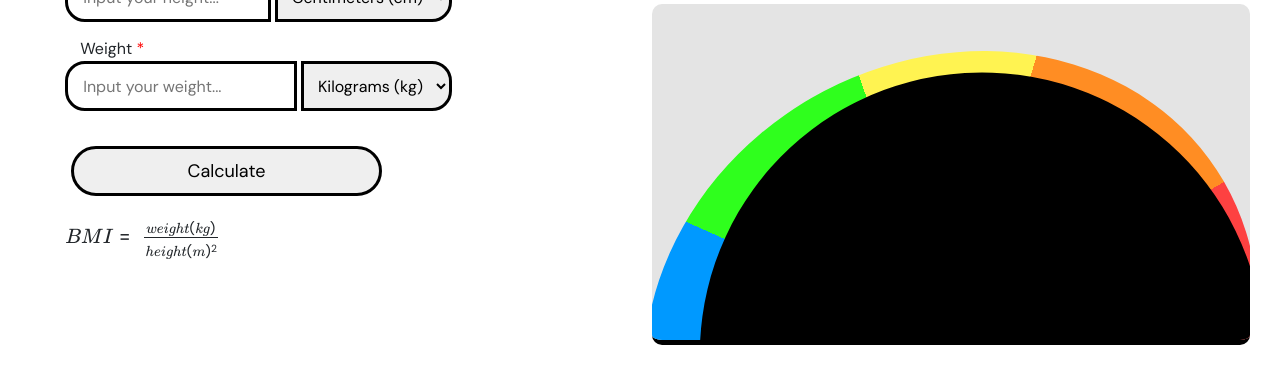
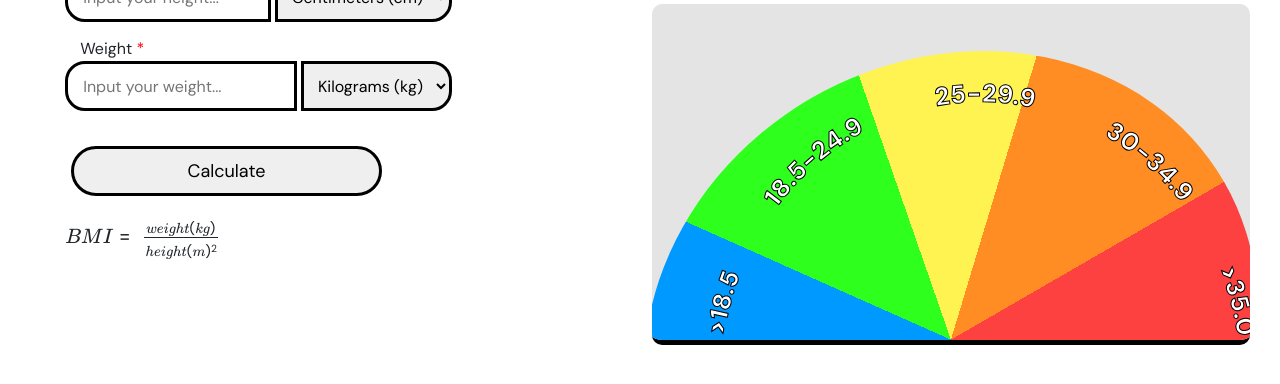
Before and after one commit to piyeldev/calculator, a plain HTML site: page destinations/bmi-calc.html in a window 1280 px wide. Shown: the part 150-534 px from the top of the page. Drawn offline with nearby package versions, Linux system fonts and the light colour scheme.

Commit message:
bro coded today

```diff
--- a/destinations/bmi-calc.html
+++ b/destinations/bmi-calc.html
@@ -109,18 +109,17 @@
               <svg
                 class="semicircle-guide"
                 xmlns="http://www.w3.org/2000/svg"
-                width="auto"
-                height="auto"
+
                 version="1.1"
               >
                 <path
-                  class="label-path"
-                  d="M 0,340 A 50,50 0 0,1 564,361"
-                  fill="black"
+                  id="label-path"
+                  d="M 0 275 A 260 277.5 0 0 1 515 286 Z"
+                  fill="transparent"
                 />
                 <text width="1000">
-                  <textPath xlink:href=".label-path">
-                    sup sup sup
+                  <textPath class="label-text" xlink:href="#label-path">
+                    >18.5 18.5-24.9 25-29.9 30-34.9 >35.0
                   </textPath>
                 </text>
               </svg>
--- a/src/bmi-calc-styles.css
+++ b/src/bmi-calc-styles.css
@@ -211,6 +211,15 @@ html,body{
 
 .semicircle-guide {
   position: absolute;
-  top: 0;
-  left: 8%;
+  top: 17%;
+  left: 12%;
+  overflow: visible;
 }
+
+.label-text {
+  word-spacing: 70px;
+  font-size: 160%;
+  fill: white;
+  stroke: black ;
+  font-weight: 900;
+}
```
